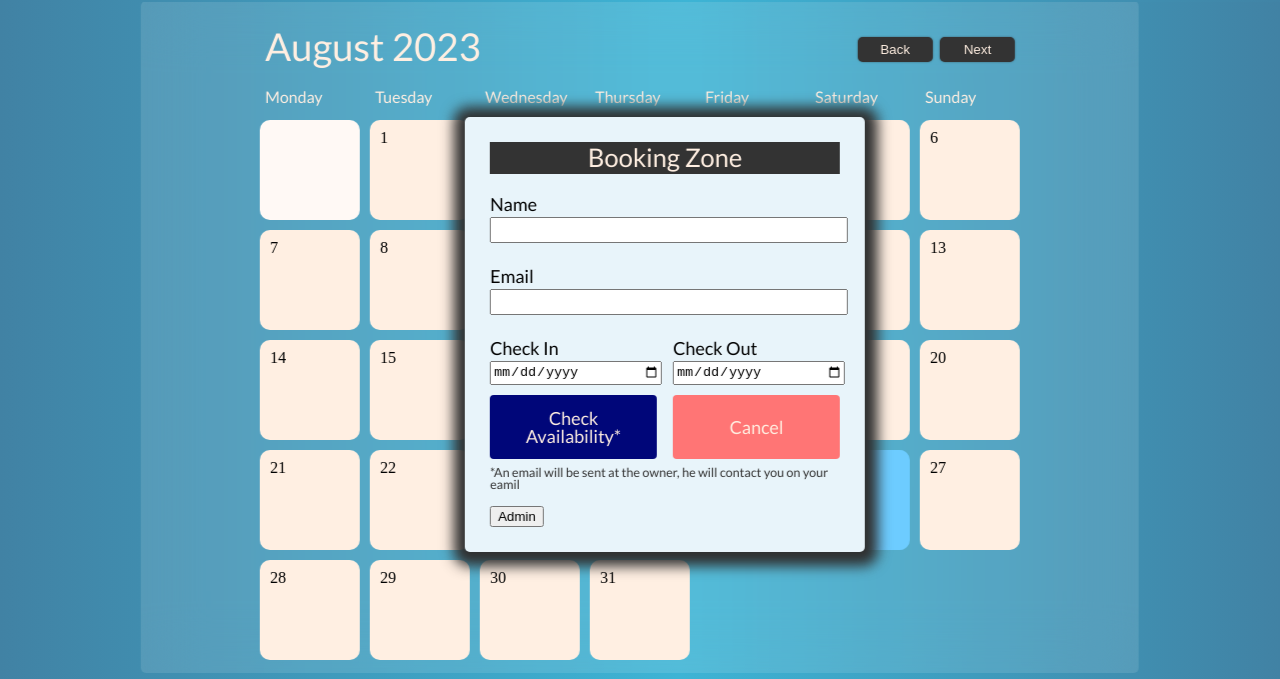
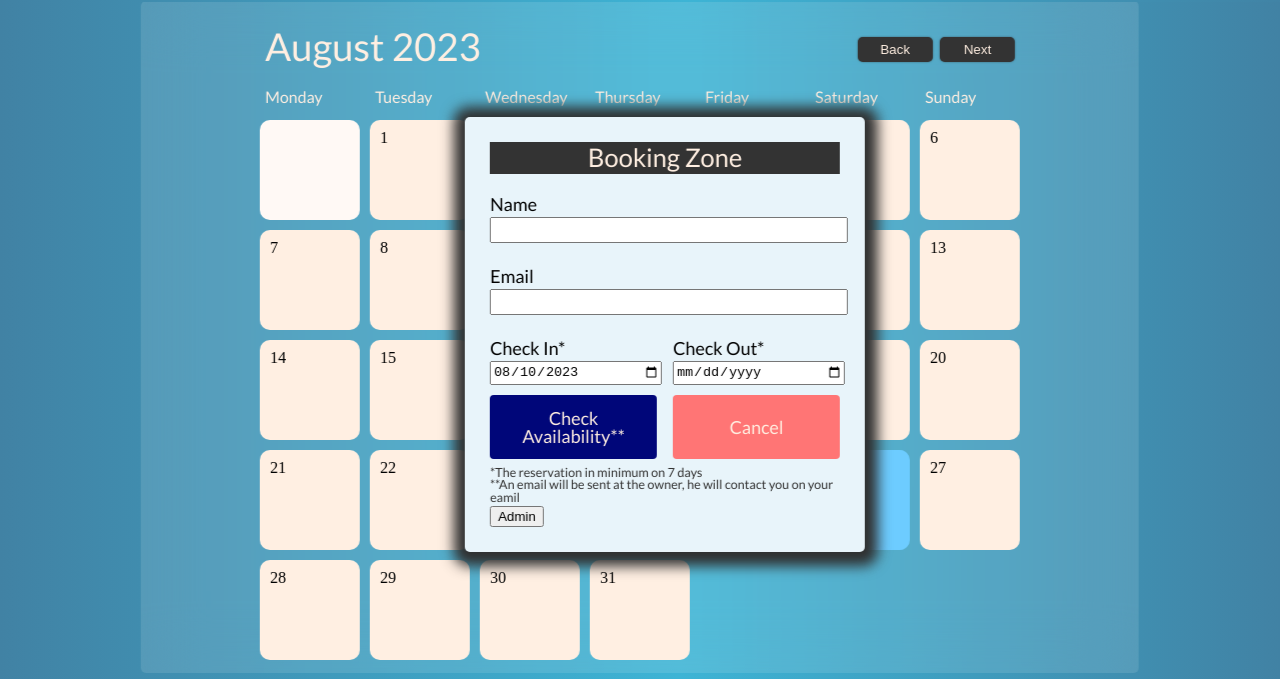
Before and after one commit to tobyz1/Alonissos, a website: page index.html in a window 1280 px wide. Both pictures are taken after a click on the element "10". Shown: the part 2511-3190 px from the top of the page. Drawn offline with Linux system fonts and the light colour scheme; a web font is replaced by a local one.

Commit message:
avancé du calendrier

```diff
--- a/index.html
+++ b/index.html
@@ -291,18 +291,18 @@
                   </p>
                   <p id="date1" class="dateReservation">
                     <label>
-                      Check In<br>
-                      <input type="date">
+                      Check In*<br>
+                      <input id="firstDate" type="date">
                     </label>
                   </p>
                   <p id="date2" class="dateReservation">
                     <label>
-                      Check Out<br>
-                      <input type="date">
+                      Check Out*<br>
+                      <input id="secondDate" type="date">
                     </label>
                   </p>
-                    <button type="submit" id="submitButton">Check Availability*</button>
-                    <p id="explanationText">*An email will be sent at the owner, he will contact you on your eamil</p>
+                    <button type="submit" id="submitButton">Check Availability**</button>
+                    <p id="explanationText">*The reservation in minimum on 7 days<br/>**An email will be sent at the owner, he will contact you on your eamil<br/></p>
                     <button id="cancelButton">Cancel</button>
                   </form>
               </div>
--- a/script/script.js
+++ b/script/script.js
@@ -55,6 +55,27 @@ const weekdays = ['Monday', 'Tuesday', 'Wednesday', 'Thursday', 'Friday', 'Satur
 const nameOfBooker = document.getElementById('name')
 const emailOfBooker = document.getElementById('email')
 const dateReservation = document.getElementsByClassName('dateReservation')
+const firstDate = document.getElementById('firstDate')
+const secondDate = document.getElementById('secondDate')
+const dt = new Date()
+const day = dt.getDate()
+const month = dt.getMonth()
+const year = dt.getFullYear()
+
+function verifOfForms(date) {
+    let firstDate = date.toISOSstring()
+    let dateMinimum = currentDate.toISOSstring()
+
+    // const minDateString = minDate.toISOString().split('T')[0]
+    // const currentDateString = currentDate.toISOString()
+    // const dateString = date.toISOString()
+    console.log(currentDate)
+    console.log(date)
+    console.log(minDate)
+    // firstDate.setAttribute('min', currentDateString)
+    // firstDate.setAttribute('value', dateString)
+    // secondDate.setAttribute('min', minDateString)
+}
 
 
 function openModal(date) {
@@ -65,8 +86,15 @@ function openModal(date) {
     if (eventForDay) {
         document.getElementById('eventText').innerText = eventForDay.title
         deleteEventModal.style.display = 'block'
+
     } else {
         newEventModal.style.display = 'block'
+        const dateParts = clicked.split('/')
+        const isoDateString = dateParts[2] + '-' + (dateParts[1].length === 1 ? '0' : '') + dateParts[1] + '-' + (dateParts[0].length === 1 ? '0' : '') + dateParts[0]
+        const currentDayString = `${year}-0${month}-${day}`
+
+        firstDate.setAttribute('value', isoDateString)
+        firstDate.setAttribute('min', currentDayString)
     }
     backDrop.style.display = 'flex'
 }
@@ -175,5 +203,6 @@ function initButtons() {
     document.getElementById('closeButton').addEventListener('click', closeModal)
 }
 
+
 initButtons()
 load()
```
